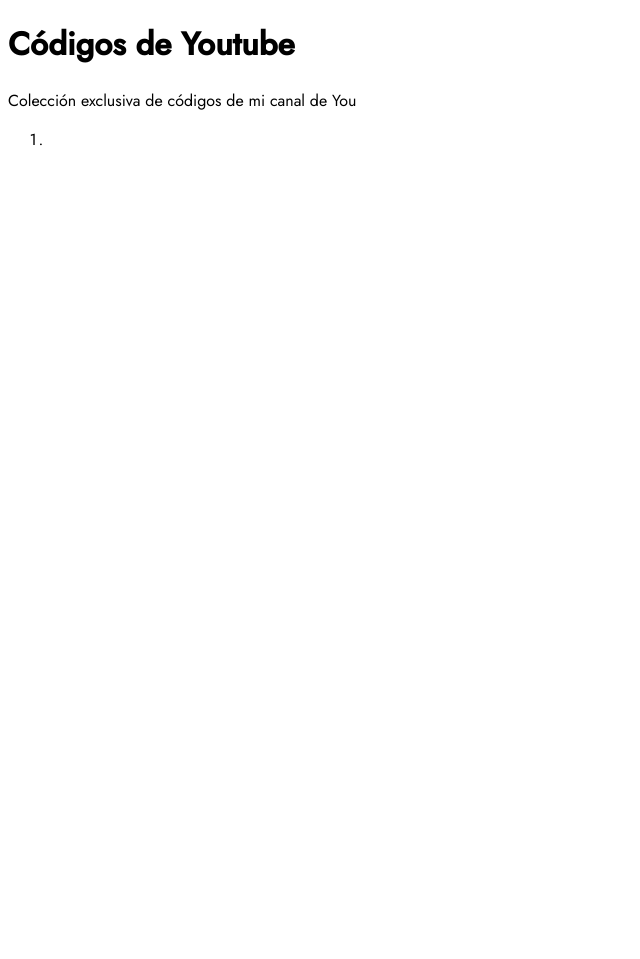
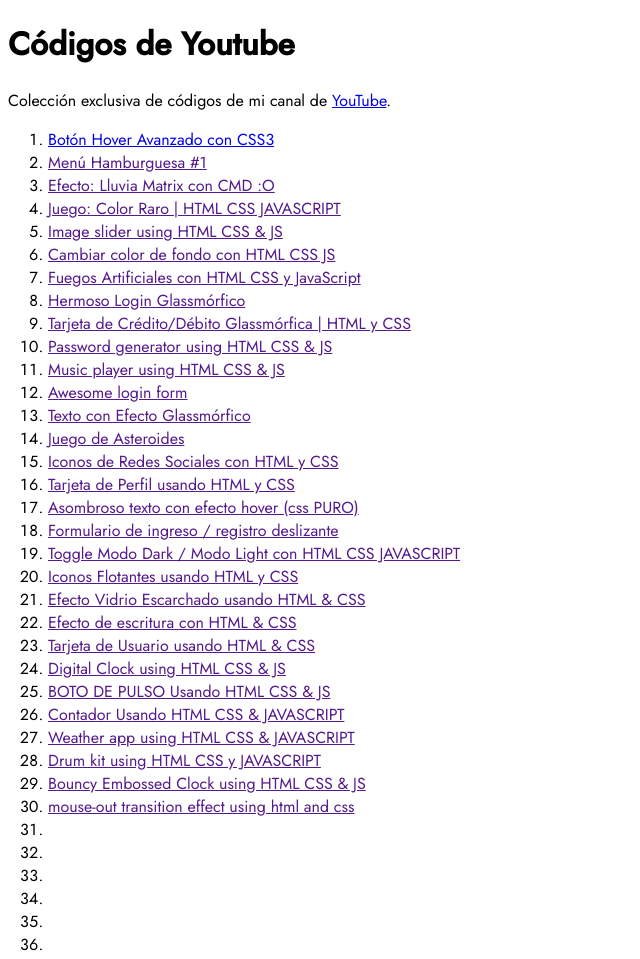
Before and after one commit to hernandoabella/youtube-code, a plain HTML site: page index.html in a window 1280 px wide. Shown: the whole page, without its empty margins (0-640 px from the left). Before the commit the page ends 800 px from the top, so only its background shows below. Drawn offline with Linux system fonts and the light colour scheme.

Commit message:
agregando modificaciones

```diff
--- a/index.html
+++ b/index.html
@@ -11,10 +11,47 @@
 <body>
 
     <h1>Códigos de Youtube</h1>
-    <p>Colección exclusiva de códigos de mi canal de You</p>
+    <p>Colección exclusiva de códigos de mi canal de <a href="https://www.youtube.com/c/HernandoAbella">YouTube</a>.</p>
 
     <ol>
-        <li><a href="#"></a></li>
+        <li><a href="https://www.youtube.com/watch?v=drK9VNbwM4g" target="_blank">Botón Hover Avanzado con CSS3</a></li>
+        <li><a href="" target="_blank">Menú Hamburguesa #1</a></li>
+        <li><a href="" target="_blank">Efecto: Lluvia Matrix con CMD :O</a></li>
+        <li><a href="" target="_blank">Juego: Color Raro | HTML CSS JAVASCRIPT</a></li>
+        <li><a href="" target="_blank">Image slider using HTML CSS & JS</a></li>
+        <li><a href="" target="_blank">Cambiar color de fondo con HTML CSS JS</a></li>
+        <li><a href="" target="_blank">Fuegos Artificiales con HTML CSS y JavaScript</a></li>
+        <li><a href="" target="_blank">Hermoso Login Glassmórfico</a></li>
+        <li><a href="" target="_blank">Tarjeta de Crédito/Débito Glassmórfica | HTML y CSS</a></li>
+        <li><a href="" target="_blank">Password generator using HTML CSS & JS</a></li>
+        <li><a href="" target="_blank">Music player using HTML CSS & JS</a></li>
+        <li><a href="" target="_blank">Awesome login form</a></li>
+        <li><a href="" target="_blank">Texto con Efecto Glassmórfico</a></li>
+        <li><a href="" target="_blank">Juego de Asteroides</a></li>
+        <li><a href="" target="_blank">Iconos de Redes Sociales con HTML y CSS</a></li>
+        <li><a href="" target="_blank">Tarjeta de Perfil usando HTML y CSS</a></li>
+        <li><a href="" target="_blank">Asombroso texto con efecto hover (css PURO)</a></li>
+        <li><a href="" target="_blank">Formulario de ingreso / registro deslizante</a></li>
+        <li><a href="" target="_blank">Toggle Modo Dark / Modo Light con HTML CSS JAVASCRIPT</a></li>
+        <li><a href="" target="_blank">Iconos Flotantes usando HTML y CSS</a></li>
+        <li><a href="" target="_blank">Efecto Vidrio Escarchado usando HTML & CSS</a></li>
+        <li><a href="" target="_blank">Efecto de escritura con HTML & CSS</a></li>
+        <li><a href="" target="_blank">Tarjeta de Usuario usando HTML & CSS</a></li>
+        <li><a href="" target="_blank">Digital Clock using HTML CSS & JS</a></li>
+        <li><a href="" target="_blank">BOTO DE PULSO Usando HTML CSS & JS</a></li>
+        <li><a href="" target="_blank">Contador Usando HTML CSS & JAVASCRIPT</a></li>
+        <li><a href="" target="_blank">Weather app using HTML CSS & JAVASCRIPT</a></li>
+        <li><a href="" target="_blank">Drum kit using HTML CSS y JAVASCRIPT</a></li>
+        <li><a href="" target="_blank">Bouncy Embossed Clock using HTML CSS & JS</a></li>
+        <li><a href="" target="_blank">mouse-out transition effect using html and css</a></li>
+        <li><a href="" target="_blank"></a></li>
+        <li><a href="" target="_blank"></a></li>
+        <li><a href="" target="_blank"></a></li>
+        <li><a href="" target="_blank"></a></li>
+        <li><a href="" target="_blank"></a></li>
+        <li><a href="" target="_blank"></a></li>
+
+
     </ol>
 
 
--- a/style.css
+++ b/style.css
@@ -1,3 +1,7 @@
 body {
     font-family: 'Jost', sans-serif;
 }
+
+a:hover{
+    opacity: .5;
+}
```
